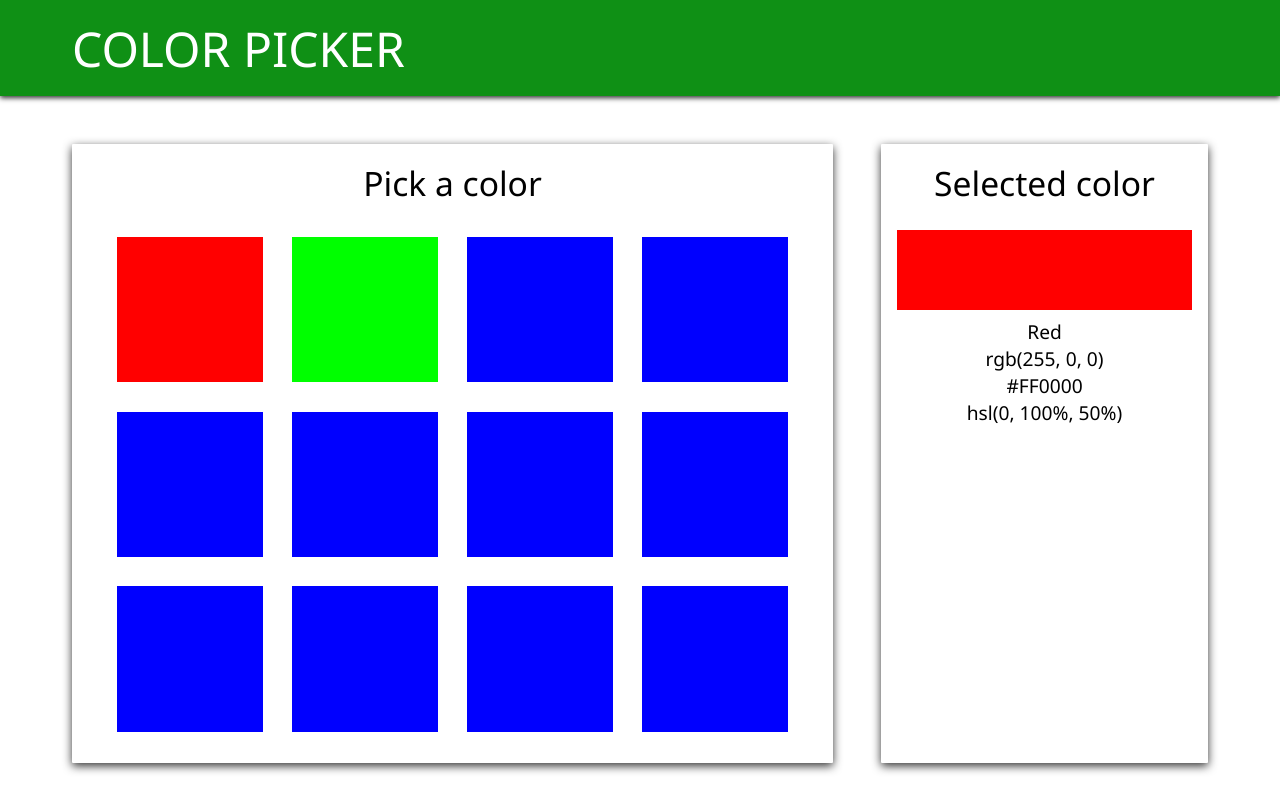
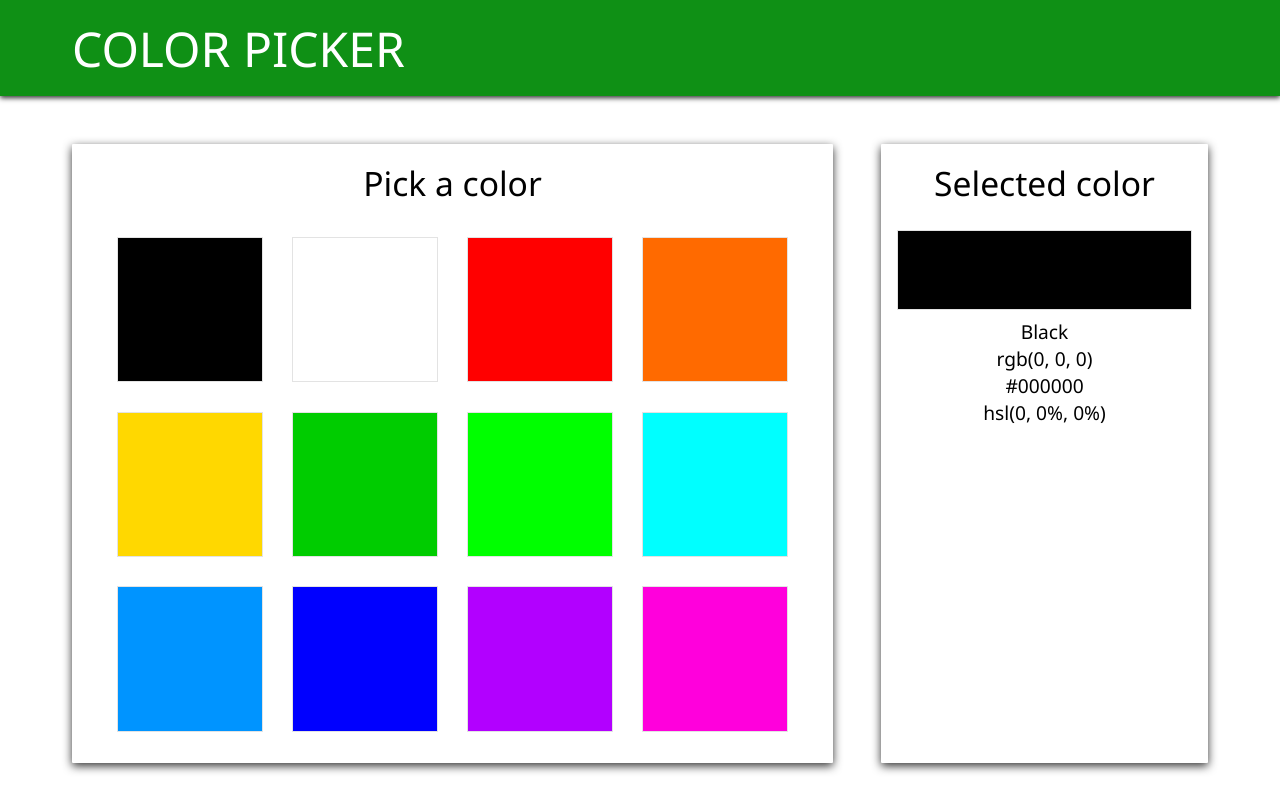
Before and after one commit to themutti/react-color-picker, a React (Create React App) app: page / in a window 1280 px wide. Built offline with nearby package versions, Linux system fonts and the light colour scheme.

Commit message:
Defined all 12 colors and added a border to them

```diff
--- a/src/data/colors.js
+++ b/src/data/colors.js
@@ -1,4 +1,16 @@
 const colors = [
+  {
+    name: "Black",
+    red: 0,
+    green: 0,
+    blue: 0
+  },
+  {
+    name: "White",
+    red: 255,
+    green: 255,
+    blue: 255
+  },
   {
     name: "Red",
     red: 255,
@@ -6,15 +18,39 @@ const colors = [
     blue: 0
   },
   {
+    name: "Orange",
+    red: 255,
+    green: 106,
+    blue: 0
+  },
+  {
+    name: "Yellow",
+    red: 255,
+    green: 216,
+    blue: 0
+  },
+  {
     name: "Green",
+    red: 0,
+    green: 204,
+    blue: 0
+  },
+  {
+    name: "Lime",
     red: 0,
     green: 255,
     blue: 0
   },
   {
-    name: "Blue",
+    name: "Acqua",
     red: 0,
-    green: 0,
+    green: 255,
+    blue: 255
+  },
+  {
+    name: "Light blue",
+    red: 0,
+    green: 148,
     blue: 255
   },
   {
@@ -24,52 +60,16 @@ const colors = [
     blue: 255
   },
   {
-    name: "Blue",
-    red: 0,
+    name: "Purple",
+    red: 178,
     green: 0,
     blue: 255
   },
   {
-    name: "Blue",
-    red: 0,
+    name: "Pink",
+    red: 255,
     green: 0,
-    blue: 255
-  },
-  {
-    name: "Blue",
-    red: 0,
-    green: 0,
-    blue: 255
-  },
-  {
-    name: "Blue",
-    red: 0,
-    green: 0,
-    blue: 255
-  },
-  {
-    name: "Blue",
-    red: 0,
-    green: 0,
-    blue: 255
-  },
-  {
-    name: "Blue",
-    red: 0,
-    green: 0,
-    blue: 255
-  },
-  {
-    name: "Blue",
-    red: 0,
-    green: 0,
-    blue: 255
-  },
-  {
-    name: "Blue",
-    red: 0,
-    green: 0,
-    blue: 255
+    blue: 220
   }
 ];
 
--- a/src/index.css
+++ b/src/index.css
@@ -117,6 +117,10 @@ header {
   font-weight: 500;
 }
 
+.color-btn, .color-preview {
+  border: 1px solid #e3e3e3;
+}
+
 
 /* @media screen and (min-width: 901px) and (max-width: 1200px) {
   :root {
```
